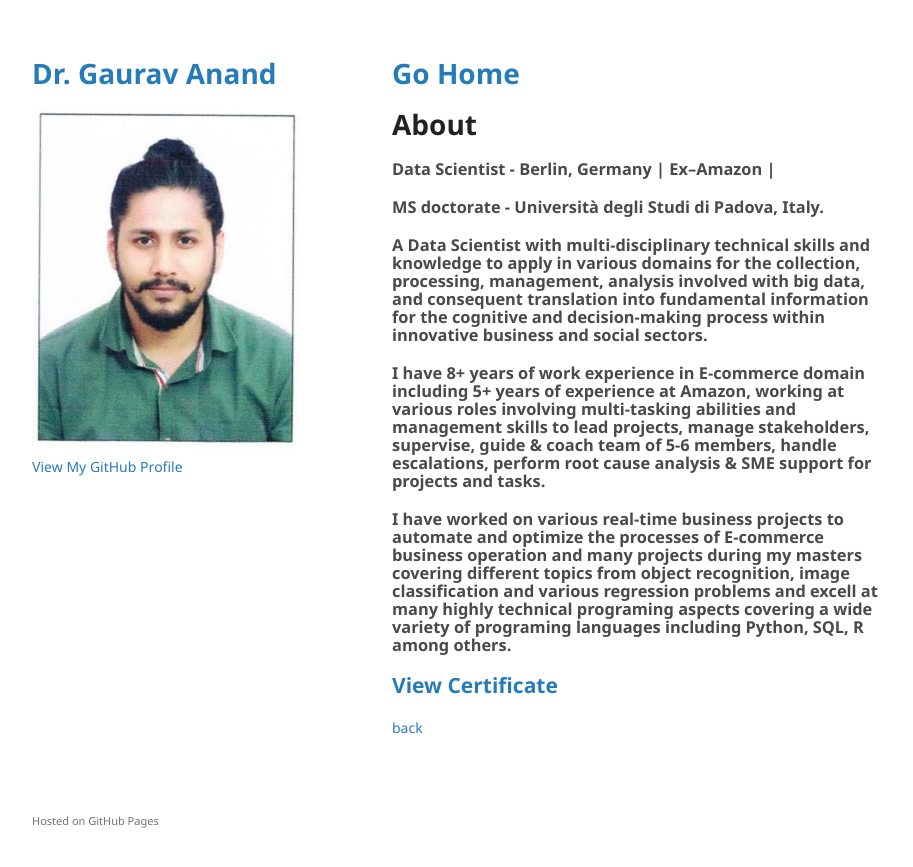
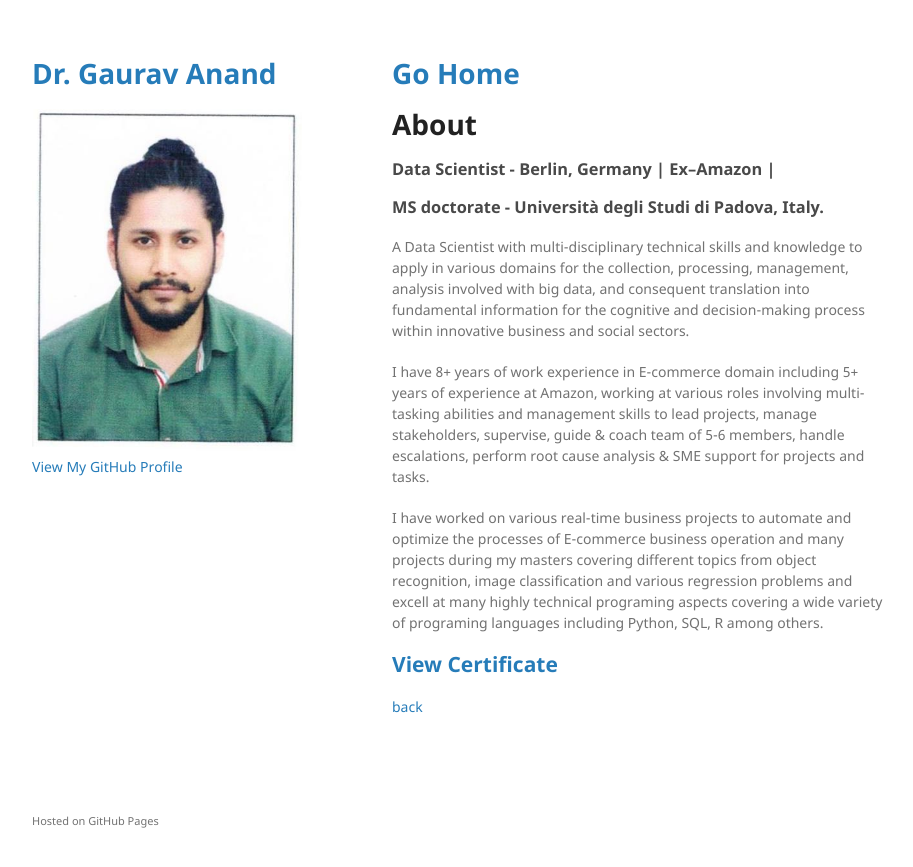
Before and after one commit to anandgrv/anandgrv.github.io, a Jekyll site: the page built from about.md, in a window 1280 px wide. Shown: the top 867 px of the page, without its empty margins (178-1091 px from the left). Built offline with Jekyll 4.4.1, drawn with Linux system fonts in a browser that asks for light colours; our own code applies the rules of GitHub Pages for plain Markdown files.

```diff
--- a/about.md
+++ b/about.md
@@ -9,11 +9,11 @@ layout: default
 ### Data Scientist - Berlin, Germany | Ex–Amazon |
 ### MS doctorate - Università degli Studi di Padova, Italy.
 
-### A Data Scientist with multi-disciplinary technical skills and knowledge to apply in various domains for the collection, processing, management, analysis involved with big data, and consequent translation into fundamental information for the cognitive and decision-making process within innovative business and social sectors.
+A Data Scientist with multi-disciplinary technical skills and knowledge to apply in various domains for the collection, processing, management, analysis involved with big data, and consequent translation into fundamental information for the cognitive and decision-making process within innovative business and social sectors.
 
-### I have 8+ years of work experience in E-commerce domain including 5+ years of experience at Amazon, working at various roles involving multi-tasking abilities and management skills to lead projects, manage stakeholders, supervise, guide & coach team of 5-6 members, handle escalations, perform root cause analysis & SME support for projects and tasks.
+I have 8+ years of work experience in E-commerce domain including 5+ years of experience at Amazon, working at various roles involving multi-tasking abilities and management skills to lead projects, manage stakeholders, supervise, guide & coach team of 5-6 members, handle escalations, perform root cause analysis & SME support for projects and tasks.
 
-### I have worked on various real-time business projects to automate and optimize the processes of E-commerce business operation and many projects during my masters covering different topics from object recognition, image classification and various regression problems and excell at many highly technical programing aspects covering a wide variety of programing languages including Python, SQL, R among others.
+I have worked on various real-time business projects to automate and optimize the processes of E-commerce business operation and many projects during my masters covering different topics from object recognition, image classification and various regression problems and excell at many highly technical programing aspects covering a wide variety of programing languages including Python, SQL, R among others.
 
 ## [View Certificate](/images/degree_cert_MS.jpg)
 
```
